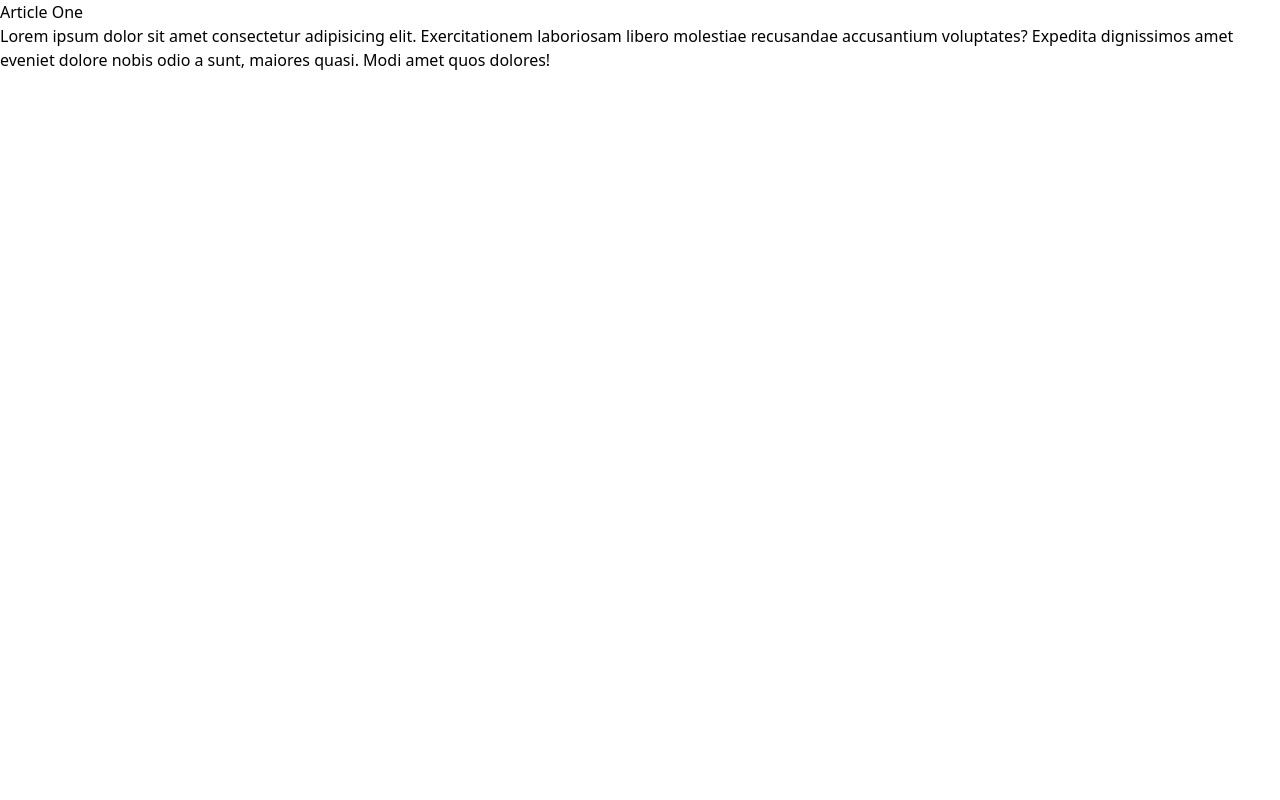
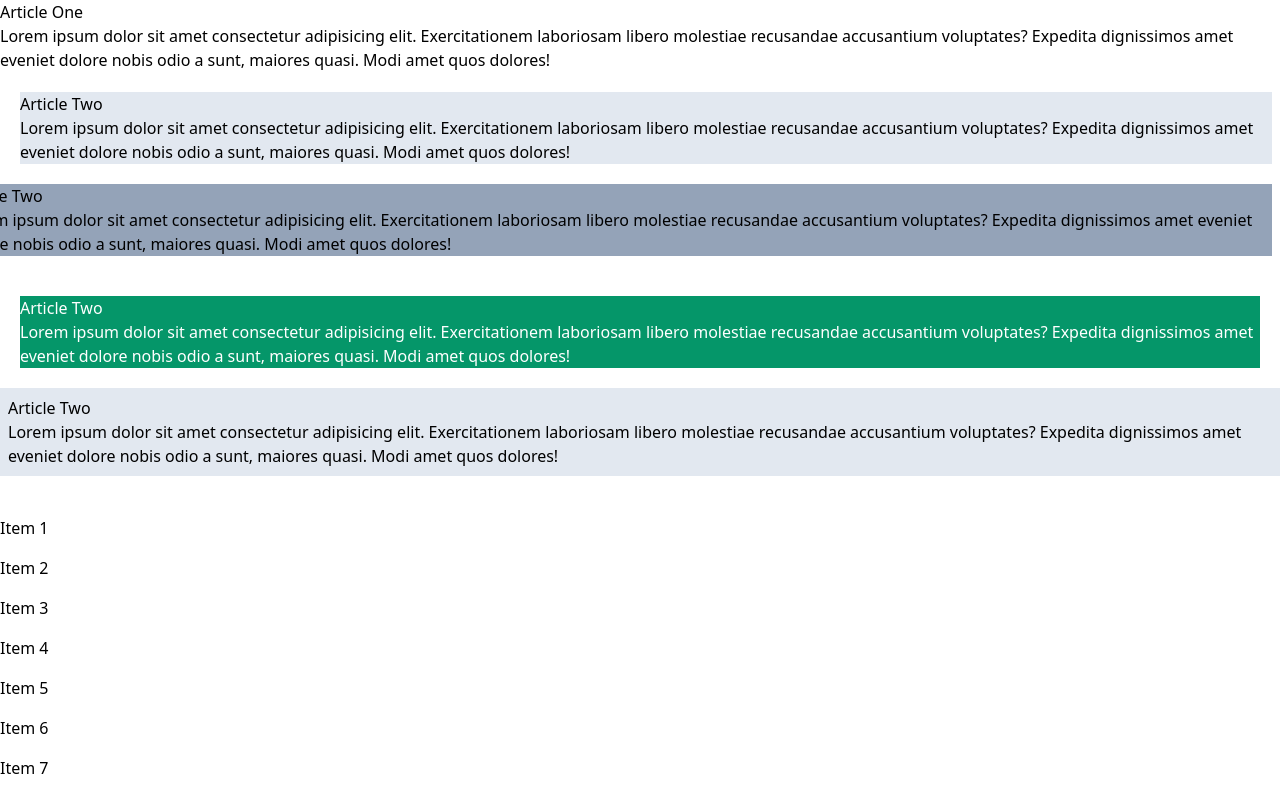
Before and after one commit to BenedictusAryo/learn_tailwindcss, a plain HTML site: page tailwind-sandbox-main/tailwind-sandbox-starter/03-container-spacing/index.html in a window 1280 px wide. Drawn offline with nearby package versions, Linux system fonts and the light colour scheme.

Commit message:
practice

```diff
--- a/tailwind-sandbox-main/tailwind-sandbox-starter/03-container-spacing/index.html
+++ b/tailwind-sandbox-main/tailwind-sandbox-starter/03-container-spacing/index.html
@@ -9,7 +9,7 @@
   </head>
   <body>
     <!-- Container -->
-    <div>
+    <div class="container mx-auto">
       <article>
         <h3>Article One</h3>
         <p>
@@ -21,13 +21,57 @@
       </article>
 
       <!-- Margin -->
-
+      <div class="bg-slate-200 m-2 ml-5 mt-5">
+        <h3>Article Two</h3>
+        <p>
+          Lorem ipsum dolor sit amet consectetur adipisicing elit.
+          Exercitationem laboriosam libero molestiae recusandae accusantium
+          voluptates? Expedita dignissimos amet eveniet dolore nobis odio a
+          sunt, maiores quasi. Modi amet quos dolores!
+        </p>
+      </div>
+      <div class="bg-slate-400 m-2 -ml-10 mt-5 mb-10">
+        <h3>Article Two</h3>
+        <p>
+          Lorem ipsum dolor sit amet consectetur adipisicing elit.
+          Exercitationem laboriosam libero molestiae recusandae accusantium
+          voluptates? Expedita dignissimos amet eveniet dolore nobis odio a
+          sunt, maiores quasi. Modi amet quos dolores!
+        </p>
+      </div>
+      <div class="bg-emerald-600 m-[20px] text-white">
+        <h3>Article Two</h3>
+        <p>
+          Lorem ipsum dolor sit amet consectetur adipisicing elit.
+          Exercitationem laboriosam libero molestiae recusandae accusantium
+          voluptates? Expedita dignissimos amet eveniet dolore nobis odio a
+          sunt, maiores quasi. Modi amet quos dolores!
+        </p>
+      </div>
       <!-- Padding -->
+      <div class="bg-slate-200 p-2 text-black">
+        <h3>Article Two</h3>
+        <p>
+          Lorem ipsum dolor sit amet consectetur adipisicing elit.
+          Exercitationem laboriosam libero molestiae recusandae accusantium
+          voluptates? Expedita dignissimos amet eveniet dolore nobis odio a
+          sunt, maiores quasi. Modi amet quos dolores!
+        </p>
+      </div>
 
       <!-- Space Between X -->
+      <div class="flex flex-col mt-10 space-y-4">
+        <div>Item 1</div>
+        <div>Item 2</div>
+        <div>Item 3</div>
+        <div>Item 4</div>
+        <div>Item 5</div>
+        <div>Item 6</div>
+        <div>Item 7</div>
+      </div>
 
       <!-- Space Between Y -->
-    </div>
+
   </body>
 </html>
 
```
Also changed, not shown: tailwind-sandbox-main/tailwind-sandbox-starter/04-typography/index.html (+27 -0 lines).
